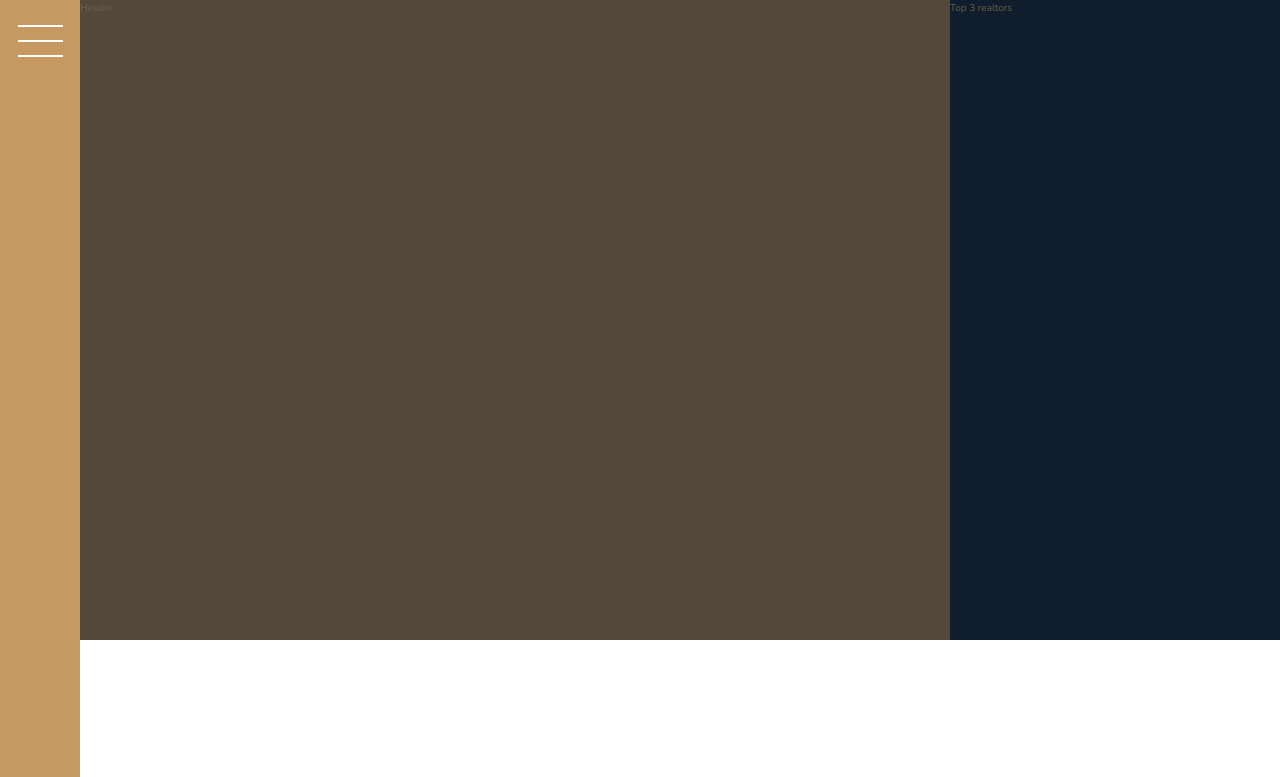
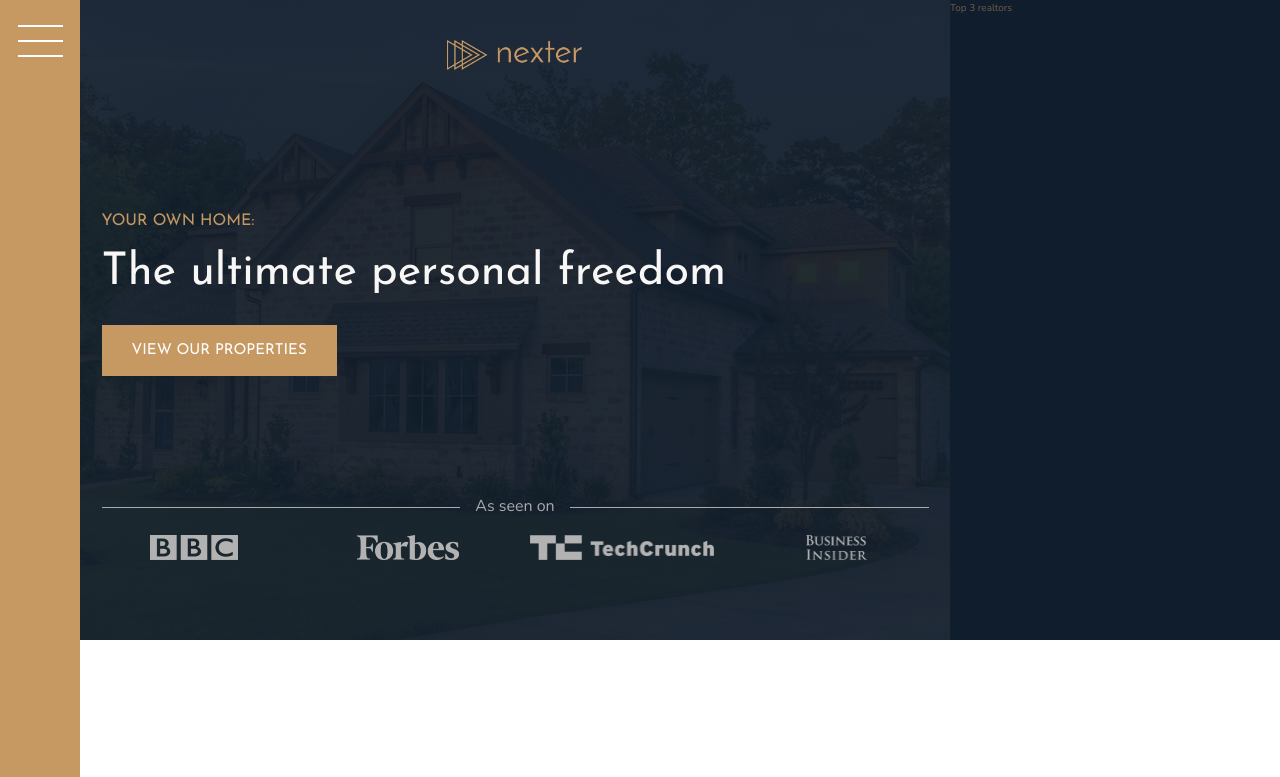
Before and after one commit to matka00/Homes, a website: page index.html in a window 1280 px wide. Shown: the top 777 px of the page. Drawn offline with nearby package versions, Linux system fonts and the light colour scheme.

Commit message:
built & styled header

```diff
--- a/index.html
+++ b/index.html
@@ -17,7 +17,17 @@
         </div>
 
         <header class="header">
-            Header
+            <img src="img/logo.png" alt="" class="header__logo">
+            <h3 class="heading-3">Your own home:</h3>
+            <h1 class="heading-1">The ultimate personal freedom</h1>
+            <button class="btn header__btn">View our properties</button>
+            <div class="header__seenon-text">As seen on</div>
+            <div class="header__seenon-logos">
+                <img src="img/logo-bbc.png" alt="Seen on logo 1">
+                <img src="img/logo-forbes.png" alt="Seen on logo 2">
+                <img src="img/logo-techcrunch.png" alt="Seen on logo 3">
+                <img src="img/logo-bi.png" alt="Seen on logo 4">
+            </div>
         </header>
 
         <div class="realtors">
--- a/sass/_header.scss
+++ b/sass/_header.scss
@@ -1,5 +1,60 @@
 .header {
   grid-column: full-start / col-end 6;
 
+  display: grid;
+  grid-template-rows: 1fr min-content 6rem 1fr;
+  grid-template-columns: max-content;
+  row-gap: 1.5rem;
+  justify-content: center;
+
+  padding: 4rem 8rem 8rem;
+
+  background-image: linear-gradient(
+      rgba($color-secondary, 0.93),
+      rgba($color-secondary, 0.93)
+    ),
+    url(../img/hero.jpeg);
+  background-position: center;
+
   background-color: $color-grey-dark-1;
+
+  &__logo {
+    height: 3rem;
+    justify-self: center;
+  }
+
+  &__btn {
+    align-self: start;
+    justify-self: start;
+  }
+
+  &__seenon-text {
+    display: grid;
+    grid-template-columns: 1fr max-content 1fr;
+    column-gap: 1.5rem;
+    align-items: center;
+
+    font-size: 1.6rem;
+    color: $color-grey-light-2;
+
+    &::before,
+    &::after {
+      content: "";
+      display: block;
+      height: 1px;
+      background-color: currentColor;
+    }
+  }
+
+  &__seenon-logos {
+    display: grid;
+    grid-template-columns: repeat(4, 1fr);
+    gap: 3rem;
+    justify-items: center;
+
+    img {
+      height: 2.5rem;
+      filter: brightness(70%);
+    }
+  }
 }
--- a/sass/_typography.scss
+++ b/sass/_typography.scss
@@ -5,6 +5,9 @@
 
 .heading-1 {
   @extend %heading;
+  line-height: 1;
+  font-size: 4.5rem;
+  color: $color-grey-light-1;
 }
 
 .heading-2 {
```
Also changed, not shown: css/style.css.
